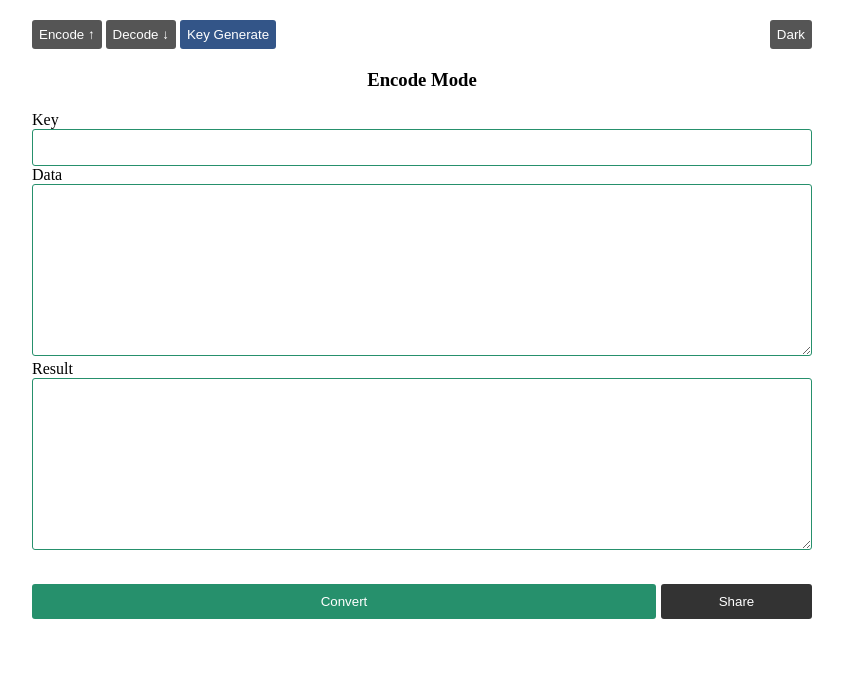
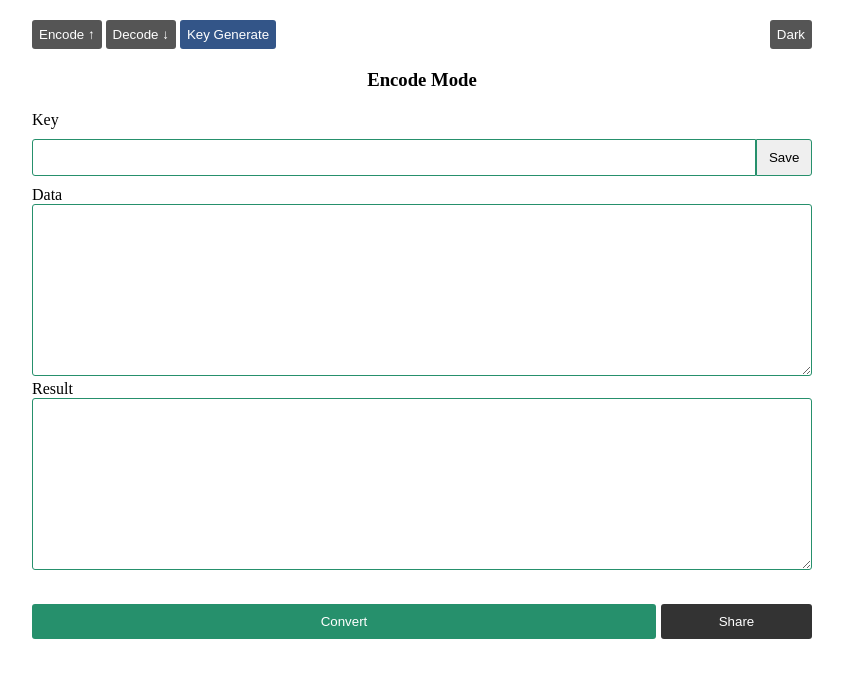
Before and after one commit to AH-Raihan/rdr, a plain HTML site: page index.html in a window 1280 px wide. Shown: the whole page, without its empty margins (218-1061 px from the left). Drawn offline with Linux system fonts and the light colour scheme.

Commit message:
Update index.html

```diff
--- a/index.html
+++ b/index.html
@@ -45,6 +45,21 @@
       padding: 10px;
       border-radius: 3px;
     }
+    .keyBox{
+      width: 100%;
+      display: flex;
+      align-items: stretch;
+      padding: 0;
+    }
+    .keyBox input{
+      border-radius: 3px 0 0 3px;
+    }
+    .keyBox #keySaveBtn{
+      display: block;
+      width: 60px;
+      border: 1px solid #26906C;
+      border-radius: 0 3px 3px 0;
+    }
     body.dark input,body.dark textarea{
       background: #222;
       color: white;
@@ -86,13 +101,17 @@
    <h3><span id="modeText">Encode</span> Mode</h3>
   <div>
     <label for="key">
-     Key <input type="text" id="key">
+     Key
+     <div class="keyBox">
+      <input type="search" id="key">
+      <button id="keySaveBtn">Save</button>
+     </div>
     </label>
     <label for="data">
-      Data <textarea id="data" cols="30" rows="10"></textarea>
+      Data <textarea id="data" cols="30" rows="10" ondblclick="this.value=''"></textarea>
     </label>
     <label for="result">
-      Result <textarea id="result" cols="30" rows="10"></textarea>
+      Result <textarea id="result" cols="30" rows="10" ondblclick="this.value=''"></textarea>
     </label>
 
   </div>
@@ -109,6 +128,7 @@
     let originalKey="ABCDEFGHIJKLMNOPQRSTUVWXYZ .abcdefghijklmnopqrstuvwxyz1234567890@#*&";
     let modeText= document.getElementById('modeText');
     let keyValue= document.getElementById('key');
+    let keySaveBtn= document.getElementById('keySaveBtn');
     let dataValue= document.getElementById('data');
     let resultValue= document.getElementById('result');
     let convertBtn= document.getElementById('convert');
@@ -207,6 +227,24 @@
       }
     }
 
+    if(localStorage.getItem('key')){
+        keyValue.value=localStorage.getItem('key');
+        keySaveBtn.innerHTML='Saved'
+    }else{
+       keySaveBtn.innerHTML='Save';
+    }
+
+    keySaveBtn.addEventListener('click',saveKey);
+    function saveKey(){
+      if(keySaveBtn.innerHTML==='Saved'){
+        keySaveBtn.innerHTML='Save';
+        localStorage.removeItem('key');
+      }else{
+        keySaveBtn.innerHTML='Saved'
+        localStorage.setItem('key',keyValue.value);
+      }
+    }
+
   </script>
 </body>
 </html>
```
